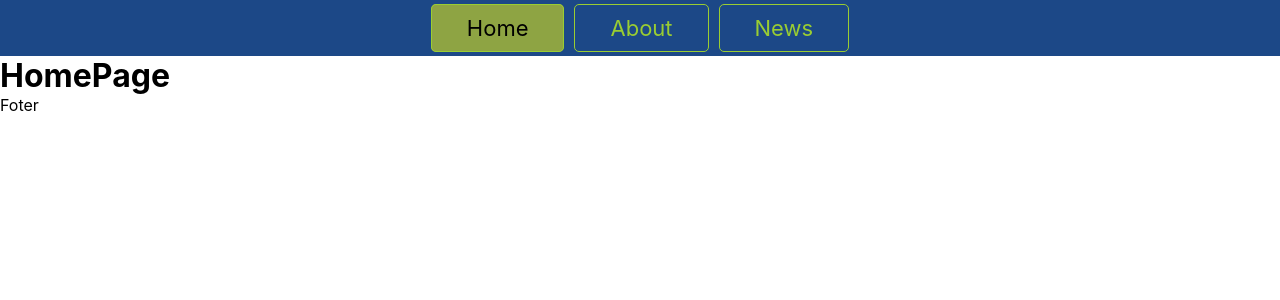
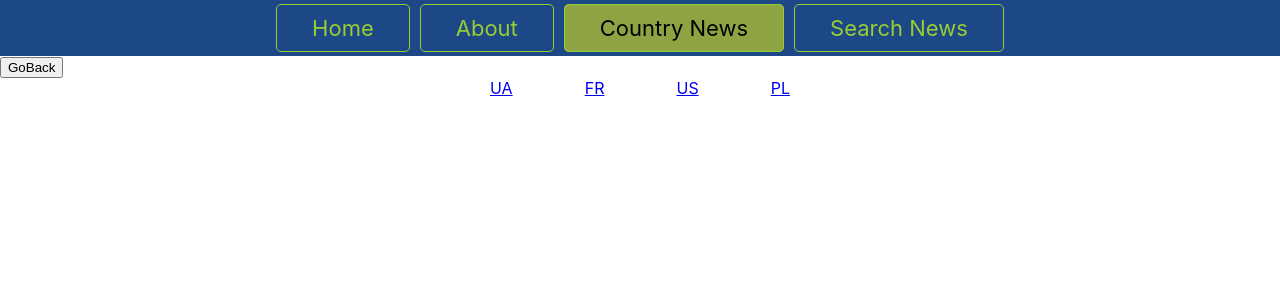
Before and after one commit to z9877969/bc_40, a React (Create React App) app: page /country-news in a window 1280 px wide. Before the commit this address led to /. Shown: the top 300 px of the page. Built offline with nearby package versions, Linux system fonts and the light colour scheme.

Commit message:
navigate, searchParams, paginator, code-spliting

```diff
--- a/src/components/App.jsx
+++ b/src/components/App.jsx
@@ -1,13 +1,17 @@
+import { lazy, Suspense } from "react";
 import { Routes, Route, Navigate } from "react-router-dom";
-import AboutPage from "../pages/AboutPage";
-import HomePage from "../pages/HomePage";
-import NewsPage from "../pages/NewsPage";
-import CountryNews from "./CountryNews/CountryNews";
+// import AboutPage from "../pages/AboutPage";
+// import HomePage from "../pages/HomePage";
+// import NewsPage from "../pages/CountryNewsPage";
+// import SearchNewsPage from "../pages/SearchNewsPage";
+// import CountryNews from "./CountryNews/CountryNews";
 import SharedLayout from "./SharedLayout/SharedLayout";
 
-// homePage -> /home
-// aboutPage -> /about
-// newsPage -> /news
+const HomePage = lazy(() => import("../pages/HomePage"));
+const AboutPage = lazy(() => import("../pages/AboutPage"));
+const NewsPage = lazy(() => import("../pages/CountryNewsPage"));
+const CountryNews = lazy(() => import("./CountryNews/CountryNews"));
+const SearchNewsPage = lazy(() => import("../pages/SearchNewsPage"));
 
 const App = () => {
   return (
@@ -16,13 +20,10 @@ const App = () => {
         <Route path="/" element={<SharedLayout />}>
           <Route index element={<HomePage />} />
           <Route path="/about" element={<AboutPage />} />
-          <Route path="/news" element={<NewsPage />}>
+          <Route path="/country-news" element={<NewsPage />}>
             <Route path=":country" element={<CountryNews />} />
-            {/* <Route path="ua" element={<h2>News UA</h2>} />
-          <Route path="fr" element={<h2>News FR</h2>} />
-          <Route path="pl" element={<h2>News PL</h2>} />
-          <Route path="us" element={<h2>News US</h2>} /> */}
           </Route>
+          <Route path="/search-news" element={<SearchNewsPage />} />
         </Route>
 
         <Route path="*" element={<Navigate to="/" />} />
@@ -32,3 +33,5 @@ const App = () => {
 };
 
 export default App;
+
+// Link -> <a></a> | navigate
--- a/src/components/Navigation/Navigation.jsx
+++ b/src/components/Navigation/Navigation.jsx
@@ -1,6 +1,6 @@
-import { Link, NavLink } from "react-router-dom";
+// eslint-disable-next-line
+import { Link, NavLink, useLocation } from "react-router-dom";
 import styled from "styled-components";
-import clsx from "clsx";
 import s from "./Navigation.module.scss";
 
 const ActiveNavLink = styled(NavLink)`
@@ -19,44 +19,24 @@ const ActiveNavLink = styled(NavLink)`
 `;
 
 const Navigation = () => {
+  const location = useLocation();
+
+  console.log(location);
+
   return (
     <nav className={s.nav}>
       <ul className={s.navList}>
         <li className={s.navItem}>
           <ActiveNavLink to="/">Home</ActiveNavLink>
-          {/* <NavLink
-            to="/"
-            className={({ isActive }) =>
-              clsx(s.navLink, isActive && s.activeLink)
-            }
-            // style={({ isActive }) => ({
-            //   background: isActive ? "red" : "green",
-            // })}
-          >
-            Home
-          </NavLink> */}
-          {/* <NavLink
-            to="/about"
-            className={({ isActive }) =>
-              clsx(s.navLink, isActive && s.activeLink)
-            }
-          >
-            About
-          </NavLink> */}
-          {/* <NavLink
-            to="/news"
-            className={({ isActive }) =>
-              clsx(s.navLink, isActive && s.activeLink)
-            }
-          >
-            News
-          </NavLink> */}
         </li>
         <li className={s.navItem}>
           <ActiveNavLink to="/about">About</ActiveNavLink>
         </li>
         <li className={s.navItem}>
-          <ActiveNavLink to="/news">News</ActiveNavLink>
+          <ActiveNavLink to="/country-news" state={location}>Country News</ActiveNavLink>
+        </li>
+        <li className={s.navItem}>
+          <ActiveNavLink to="/search-news">Search News</ActiveNavLink>
         </li>
       </ul>
     </nav>
--- a/src/components/NewsGallery/NewsGallery.jsx
+++ b/src/components/NewsGallery/NewsGallery.jsx
@@ -1,13 +1,35 @@
+import { useEffect } from "react";
+import { useLocation, useSearchParams } from "react-router-dom";
 import Button from "../Button/Button";
 import NewsList from "../NewsList/NewsList";
 import news from "../../data/news.json";
+import { getSearchNews } from "../../utils/newsApi";
+import { useState } from "react";
 
 const NewsGallery = () => {
+  // const location = useLocation();
+
+  const [news, setNews] = useState([]);
+  const [search, setSearch] = useSearchParams();
+
+  const query = search.get("query");
+  const page = search.get("page");
+  // const search = new URLSearchParams(location.search);
+
+  const changePage = () => {
+    setSearch({ query, page: Number(page) + 1 }); // query=query&page=3
+  };
+
+  useEffect(() => {
+    if (!query) return;
+    getSearchNews(query, page).then((data) => setNews(data.articles));
+  }, [query, page]);
+
   return (
     <>
       <NewsList news={news} />
 
-      {news.length > 0 && <Button />}
+      {news.length > 0 && <Button title={"LoadMore"} onClick={changePage} />}
     </>
   );
 };
--- a/src/components/SearchForm/SearchForm.jsx
+++ b/src/components/SearchForm/SearchForm.jsx
@@ -1,13 +1,29 @@
+import { useState } from "react";
+import { useLocation, useNavigate, useSearchParams } from "react-router-dom";
 import s from "./SearchForm.module.scss";
 
-const SearchForm = () => {
+const SearchForm = ({ onSubmit }) => {
+  // const navigate = useNavigate();
+  // const location = useLocation();
+  const [search, setSearch] = useSearchParams();
+  const [input, setInput] = useState("");
+
+  const handleSubmit = (e) => {
+    e.preventDefault();
+    // onSubmit(input);
+    // navigate({ ...location, search: `query=${input}` });
+    setSearch({query: input, page: 1})
+  };
+
   return (
-    <form className={s.form}>
+    <form className={s.form} onSubmit={handleSubmit}>
       <input
         className={s.input}
         type="text"
         name="input"
+        value={input}
         placeholder="Search..."
+        onChange={(e) => setInput(e.target.value)}
       />
       <button type="submit">Submit</button>
     </form>
--- a/src/components/SharedLayout/SharedLayout.jsx
+++ b/src/components/SharedLayout/SharedLayout.jsx
@@ -1,3 +1,4 @@
+import { Suspense } from "react";
 import { Outlet } from "react-router-dom";
 import Navigation from "../Navigation/Navigation";
 
@@ -5,10 +6,9 @@ const SharedLayout = () => {
   return (
     <>
       <Navigation />
-      <div>
+      <Suspense fallback={<h1>Loading...</h1>}>
         <Outlet />
-      </div>
-      <footer>Foter</footer>
+      </Suspense>
     </>
   );
 };
--- a/src/index.js
+++ b/src/index.js
@@ -12,6 +12,3 @@ root.render(
   </BrowserRouter>
   // </React.StrictMode>
 );
-
-// console.log('location :>> ', window.location);
-// console.log('history :>> ', window.history);
--- /dev/null
+++ b/src/pages/CountryNewsPage.jsx
@@ -0,0 +1,52 @@
+import { Suspense } from "react";
+import { NavLink, Outlet, useLocation, useNavigate } from "react-router-dom";
+
+const navListStyle = {
+  display: "flex",
+  width: "300px",
+  justifyContent: "space-between",
+  margin: "0 auto",
+};
+
+const CountryNewsPage = () => {
+  const navigate = useNavigate(); // method
+  const location = useLocation(); // data
+
+  const handleGoBack = () => {
+    console.log("location.state :>> ", location.state);
+    navigate(location.state); // "/about?q=tree" | location -> {pathname: "/about", search: "?q=tree"}
+  };
+
+  return (
+    <>
+      <button onClick={handleGoBack}>GoBack</button>
+      <ul style={navListStyle}>
+        <li>
+          <NavLink to="ua" state={location.state}>
+            UA
+          </NavLink>
+        </li>
+        <li>
+          <NavLink to="fr" state={location.state}>
+            FR
+          </NavLink>
+        </li>
+        <li>
+          <NavLink to="us" state={location.state}>
+            US
+          </NavLink>
+        </li>
+        <li>
+          <NavLink to="pl" state={location.state}>
+            PL
+          </NavLink>
+        </li>
+      </ul>
+      <Suspense fallback={<h1>Loading...</h1>}>
+        <Outlet />
+      </Suspense>
+    </>
+  );
+};
+
+export default CountryNewsPage;
--- a/src/pages/NewsPage.jsx
+++ /dev/null
@@ -1,36 +0,0 @@
-import { NavLink, Outlet } from "react-router-dom";
-
-const NewsPage = () => {
-  return (
-    <>
-      <h1>NewsPage</h1>
-
-      <ul
-        style={{
-          display: "flex",
-          width: "300px",
-          justifyContent: "space-between",
-          margin: "0 auto",
-        }}
-      >
-        <li>
-          <NavLink to="ua">UA</NavLink>
-        </li>
-        <li>
-          <NavLink to="fr">FR</NavLink>
-        </li>
-        <li>
-          <NavLink to="us">US</NavLink>
-        </li>
-        <li>
-          <NavLink to="pl">PL</NavLink>
-          {/* /parrentPath/pl */}
-        </li>
-      </ul>
-
-      <Outlet />
-    </>
-  );
-};
-
-export default NewsPage;
--- /dev/null
+++ b/src/pages/SearchNewsPage.jsx
@@ -0,0 +1,13 @@
+import NewsGallery from "../components/NewsGallery/NewsGallery";
+import SearchForm from "../components/SearchForm/SearchForm";
+
+const SearchNewsPage = () => {
+  return (
+    <>
+      <SearchForm />
+      <NewsGallery />
+    </>
+  );
+};
+
+export default SearchNewsPage;
--- a/src/utils/newsApi.js
+++ b/src/utils/newsApi.js
@@ -16,7 +16,7 @@ export const getTopNews = (country, page = 1) => {
     .then((response) => response.data);
 };
 
-export const getSearchNews = (page = 1, query) => {
+export const getSearchNews = (query, page = 1) => {
   return axios
     .get("/everything", {
       params: {
```
Also changed, not shown: 1 other file (tests, documents, lock files or other folders).
